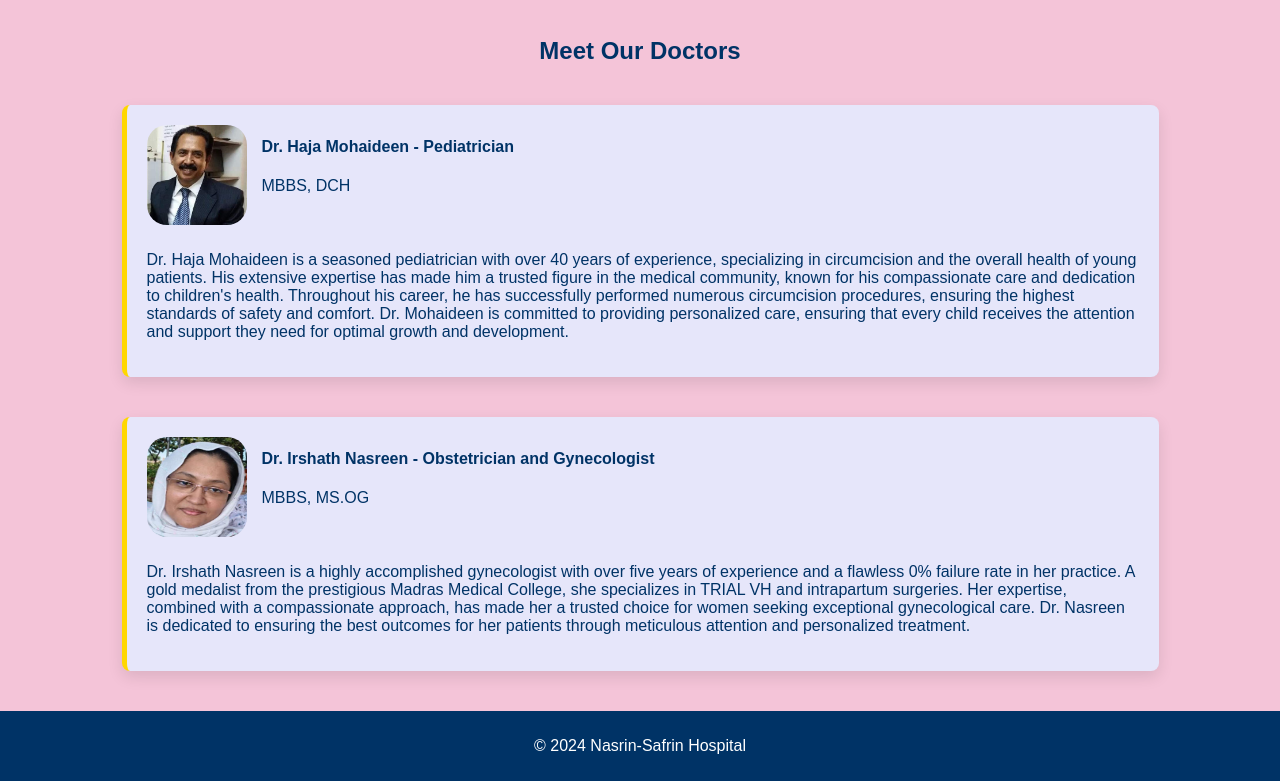
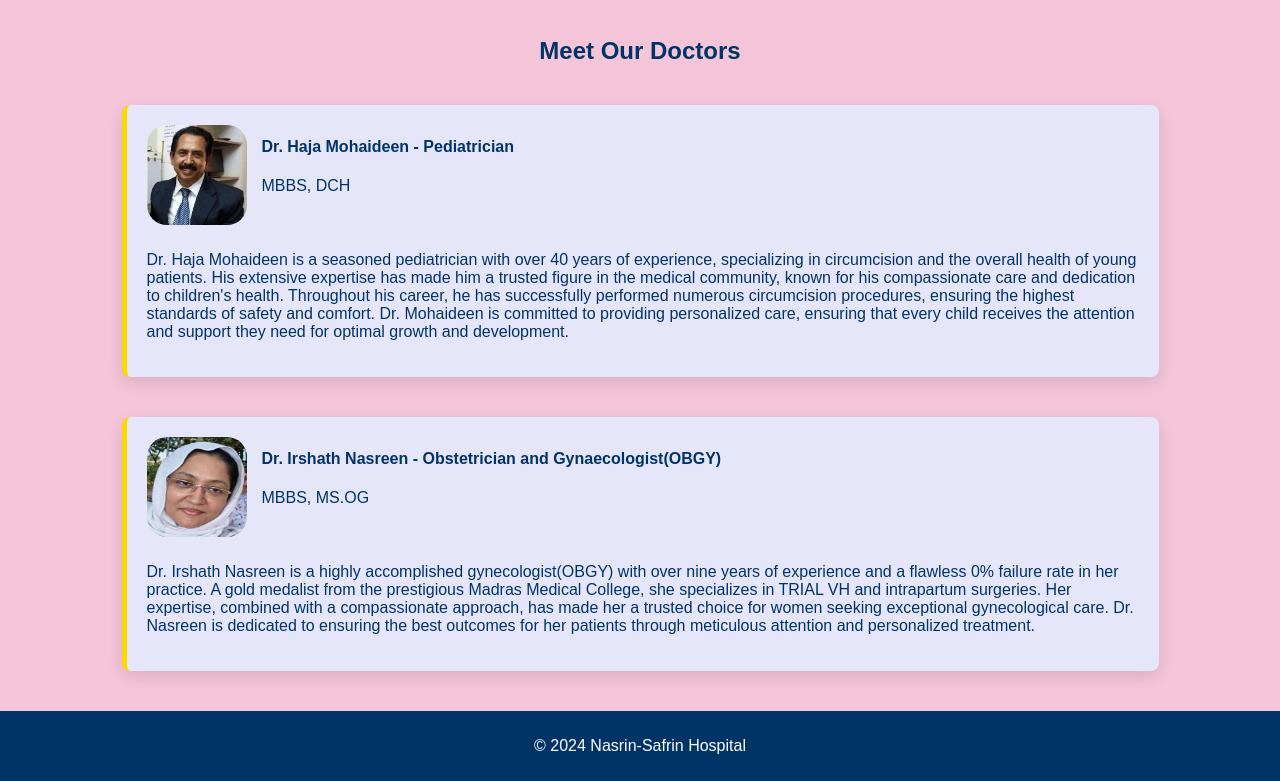
Before and after one commit to Thoufeek23/Hospital_Webpage, a plain HTML site: page index.html in a window 1280 px wide. Shown: the part 1163-1944 px from the top of the page. Drawn offline with Linux system fonts and the light colour scheme.

Commit message:
Changes made

```diff
--- a/index.html
+++ b/index.html
@@ -70,11 +70,11 @@
                 <div class="doctor-details">
                     <img src="images/irshath_nasreen.jpg" alt="Dr. Irshath Nasreen" class="doctor-image">
                     <div class="doctor-info">
-                        <strong>Dr. Irshath Nasreen - Obstetrician and Gynecologist</strong>
+                        <strong>Dr. Irshath Nasreen - Obstetrician and Gynaecologist(OBGY)</strong>
                         <p>MBBS, MS.OG</p>
                     </div>
                 </div>
-                <p>Dr. Irshath Nasreen is a highly accomplished gynecologist with over five years of experience and a flawless 0% failure rate in her practice. A gold medalist from the prestigious Madras Medical College, she specializes in TRIAL VH and intrapartum surgeries. Her expertise, combined with a compassionate approach, has made her a trusted choice for women seeking exceptional gynecological care. Dr. Nasreen is dedicated to ensuring the best outcomes for her patients through meticulous attention and personalized treatment.</p>
+                <p>Dr. Irshath Nasreen is a highly accomplished gynecologist(OBGY) with over nine years of experience and a flawless 0% failure rate in her practice. A gold medalist from the prestigious Madras Medical College, she specializes in TRIAL VH and intrapartum surgeries. Her expertise, combined with a compassionate approach, has made her a trusted choice for women seeking exceptional gynecological care. Dr. Nasreen is dedicated to ensuring the best outcomes for her patients through meticulous attention and personalized treatment.</p>
             </div>
         </section>
     </main>
```
